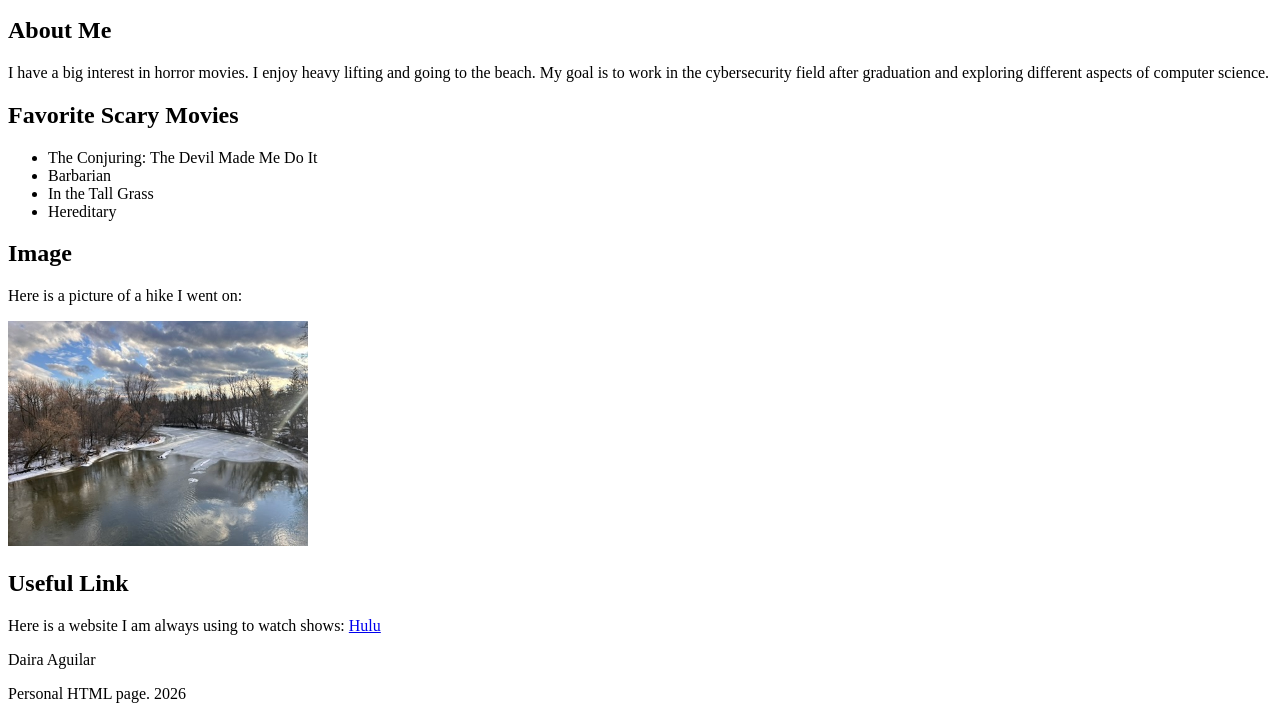
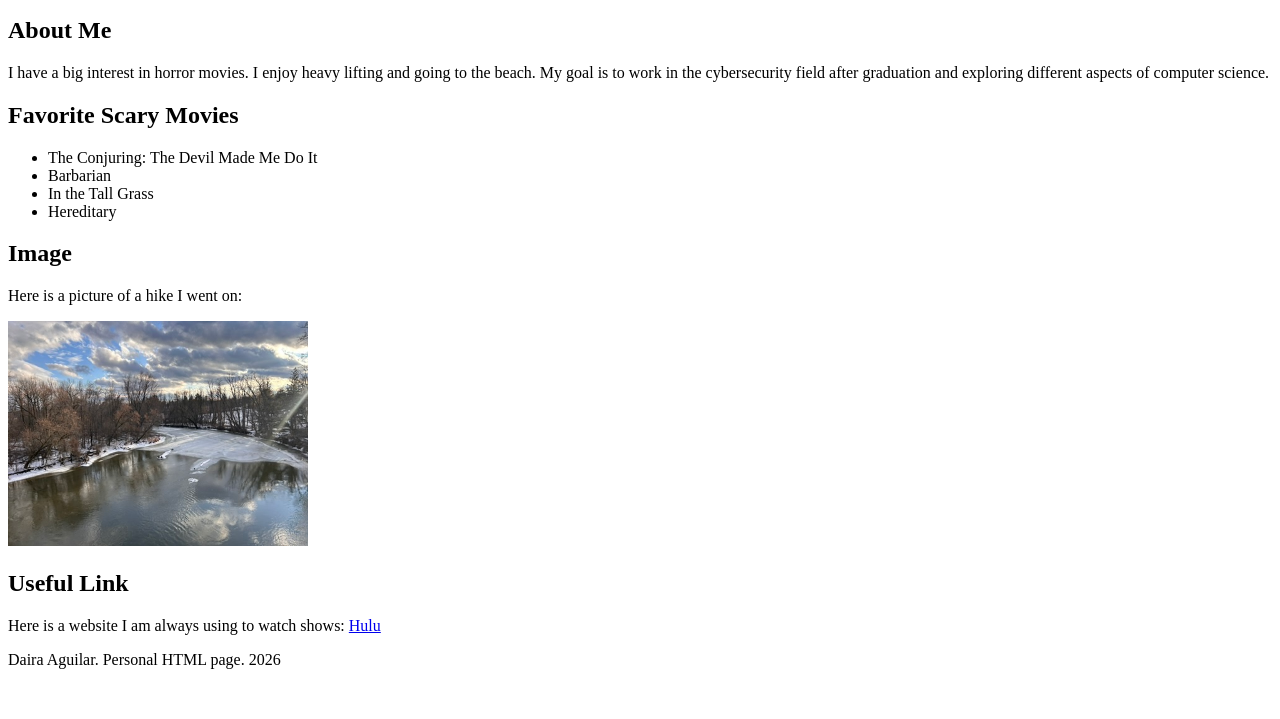
Before and after one commit to unocomply/html-intro-page, a plain HTML site: page index.html in a window 1280 px wide. Shown: the part 101-820 px from the top of the page. Drawn offline with Linux system fonts and the light colour scheme.

Commit message:
added footer

```diff
--- a/index.html
+++ b/index.html
@@ -30,8 +30,7 @@
         </p>
 
     <footer>
-        <p>Daira Aguilar</p>
-        <p>Personal HTML page. 2026</p>
+        <p>Daira Aguilar. Personal HTML page. 2026</p>
     </footer>
 
 </body>
```
